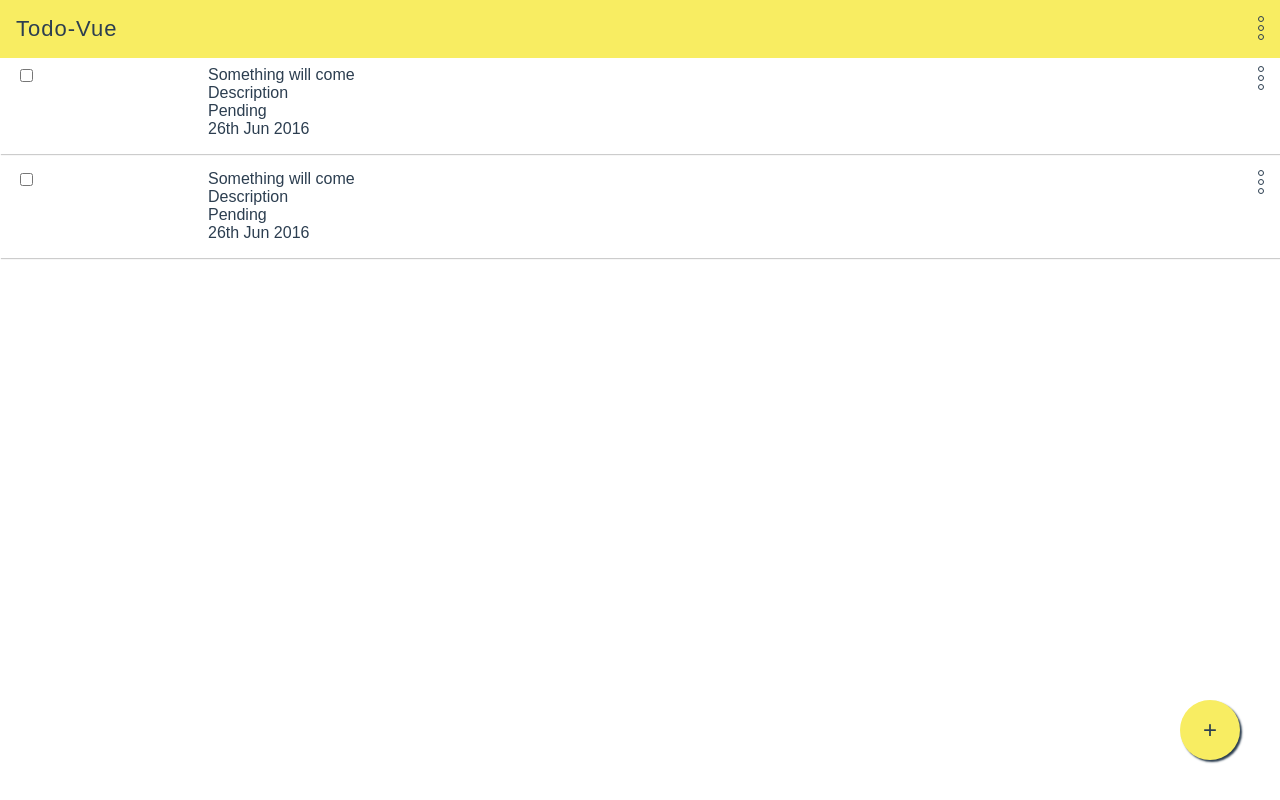
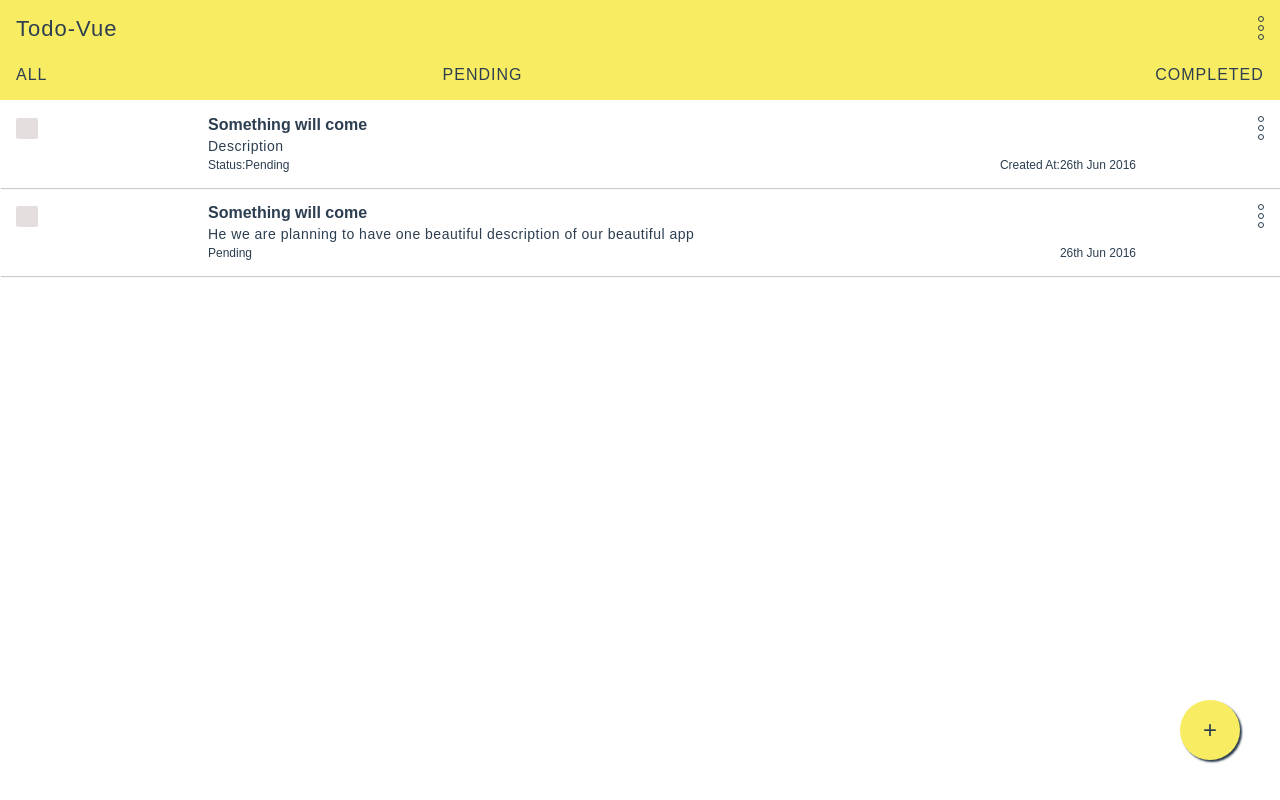
Before and after one commit to amitsharma14393/Todo-Vue, a Vue app: page /#/ in a window 1280 px wide. Built offline with nearby package versions, Linux system fonts and the light colour scheme; some icons are missing.

Commit message:
styled todo item

```diff
--- a/src/assets/scss/common/mixins.scss
+++ b/src/assets/scss/common/mixins.scss
@@ -8,28 +8,10 @@
   border-radius: $radius;
 }
 
-// @mixin rounded-corner( $radius) {
-//   -moz-border-radius: $radius;
-//   -ms-border-radius: $radius;
-//   -webkit-border-radius: $radius;
-//   border-radius: $radius;
-// }
-
-// @mixin clear-both {
-//   clear: both;
-//   content: '';
-//   display: table;
-// }
-
-// @mixin default-input-control {
-//   outline: none;
-//   padding: 16px;
-// }
-
-// @mixin default-button-control {
-//   background-color: $bright-yellow-1;
-//   color: $default-color;
-//   outline: none;
-//   padding: 16px;
-//   text-align: center;
-// }
+@mixin fix-header {
+  position:fixed;
+  top:0;
+  left:0;
+  right:0;
+  z-index: $app-header-z-index;
+}
--- a/src/assets/scss/common/utility.scss
+++ b/src/assets/scss/common/utility.scss
@@ -35,11 +35,11 @@
 
 /* 3 dots option container */
 .option-symbol {
-    border: 1px solid $base-font-color;
-    border-radius: 50%;
-    width: 6px;
-    height: 6px;
-    margin-bottom:3px;
+  border: 1px solid $base-font-color;
+  border-radius: 50%;
+  width: 6px;
+  height: 6px;
+  margin-bottom: 3px;
 }
 
 /* Generic 3 coloumn layout */
@@ -67,3 +67,9 @@
   width: 100%;
   font-size: $base-font-size;
 }
+
+.active-text-overflow {
+  text-overflow: ellipsis;
+  white-space: nowrap;
+  overflow: hidden;
+}
--- a/src/assets/scss/common/variables.scss
+++ b/src/assets/scss/common/variables.scss
@@ -1,6 +1,3 @@
-// background color theme of the app
-$background: linear-gradient(to bottom, #8e0e00, #1f1c18);
-
 $bright-yellow-1: #a98600;
 $bright-yellow-2: #dab600;
 
@@ -11,3 +8,10 @@ $light-yellow-3: #e9d700;
 $black: #000000;
 
 $default-color: #2c3e50;
+
+$app-header-z-index: 1;
+$app-overlay-z-index: 2;
+$app-modal-z-index: 3;
+
+$checkbox-background-color:  #e4dede;
+$checkbox-border-color: #fff;
--- a/src/components/AppHeader.vue
+++ b/src/components/AppHeader.vue
@@ -58,14 +58,11 @@ export default {
 @import '../assets/scss/common/utility';
 @import '../assets/scss/common/fonts';
 @import '../assets/scss/common/variables';
+@import '../assets/scss/common/mixins';
 
 .app-header {
    background: $light-yellow-2;
-   position:fixed;
-   top:0;
-   left:0;
-   right:0;
-   z-index: 1;
+   @include fix-header;
   .app-title {
     font-size: $base-app-title-size;
     letter-spacing: 1px;
@@ -92,6 +89,7 @@ export default {
   width: 100%;
   padding: 16px;
   font-size: $base-app-title-size;
+  @include fix-header;
 
   .app-back-button {
     cursor: pointer;
--- a/src/components/TodoItem.vue
+++ b/src/components/TodoItem.vue
@@ -6,16 +6,16 @@
             <div class="left-section">
               <div class="checkbox-container">
                 <input class="native-checkbox" type="checkbox">
-                <div class="custom-checkbox"></div>
+                <div class="checkmark"></div>
               </div>
             </div>
 
             <div class="middle-section">
               <div class="todo-title">Something will come</div>
-              <div class="todo-desc">Description</div>
+              <div v-bind:class="['todo-desc',(showTextOverflowClass)?'active-text-overflow':'']">Description</div>
               <div class="todo-other-details">
-                <div class="todo-status">Pending</div>
-                <div class="todo-created-at">26th Jun 2016</div>
+                <div class="todo-status">Status:Pending</div>
+                <div class="todo-created-at">Created At:26th Jun 2016</div>
               </div>
             </div>
 
@@ -34,14 +34,14 @@
             <div class="left-section">
               <div class="checkbox-container">
                 <input class="native-checkbox" type="checkbox">
-                <div class="custom-checkbox"></div>
+                <div class="checkmark"></div>
               </div>
             </div>
 
-            <div class="middle-section">
+            <div class="middle-section" v-on:click="showTextOverflowClass = !showTextOverflowClass">
               <div class="todo-title">Something will come</div>
-              <div class="todo-desc">Description</div>
-              <div class="todo-other-details">
+              <div v-bind:class="['todo-desc',(showTextOverflowClass)?'active-text-overflow':'']">He we are planning to have one beautiful description of our beautiful app</div>
+              <div class="todo-other-details clearfix">
                 <div class="todo-status">Pending</div>
                 <div class="todo-created-at">26th Jun 2016</div>
               </div>
@@ -67,13 +67,20 @@ export default {
   components: {
     //  AddNewTodo
   },
-  data() {}
+  data() {
+    return {
+      showTextOverflowClass: true
+    };
+  }
 };
 </script>
 
 <style lang="scss">
+@import '../assets/scss/common/fonts';
+@import '../assets/scss/common/variables';
+@import '../assets/scss/common/utility';
+
 .todo-item {
-
   .todo-details {
     width: 100%;
     box-shadow: 1px 1px 1px #ccc;
@@ -84,12 +91,13 @@ export default {
     }
     .middle-section {
       float: left;
-      width: 70%;
+      width: 75%;
       padding: 16px;
+      cursor: pointer;
     }
     .right-section {
       float: right;
-      width: 15%;
+      width: 10%;
       padding: 16px;
       position: relative;
       .options-container {
@@ -99,4 +107,60 @@ export default {
     }
   }
 }
+
+.left-section {
+  .checkbox-container {
+    margin-top: 2px;
+    position: relative;
+    width: 22px;
+    height: 21px;
+    background-color: $checkbox-background-color;
+    border-radius: 2px;
+    border-color: $checkbox-border-color;
+
+    .native-checkbox {
+      position: absolute;
+      opacity: 0;
+      cursor: pointer;
+      z-index: 1;
+    }
+
+    .native-checkbox:checked ~ .checkmark {
+      position: absolute;
+      top: 0;
+      left: 8px;
+      width: 7px;
+      height: 17px;
+      transform: rotate(45deg);
+      border: 3px solid white;
+      border-top: 0;
+      border-left: 0;
+    }
+  }
+}
+
+.middle-section {
+  .todo-title {
+    letter-spacing: 0.7;
+    font-weight: $bold;
+    margin-bottom: 4px;
+  }
+  .todo-desc {
+    font-size: 14px;
+    letter-spacing: 0.5px;
+    margin-bottom: 4px;
+  }
+  .todo-other-details {
+    font-size: 12px;
+    .todo-status {
+      float: left;
+      width: 50%;
+    }
+    .todo-created-at {
+      float: left;
+      width: 50%;
+      text-align: right;
+    }
+  }
+}
 </style>
--- a/src/components/TodoList.vue
+++ b/src/components/TodoList.vue
@@ -55,8 +55,10 @@ export default {
 <style lang="scss">
 @import '../assets/scss/common/variables';
 @import '../assets/scss/common/fonts';
+@import '../assets/scss/common/mixins';
 
 .tabs-section {
+  margin-top: 50px;
   .todo-tabs {
     width: 100%;
     .tab-item {
```
Also changed, not shown: src/components/AddNewTodo.vue (+5 -3 lines).
